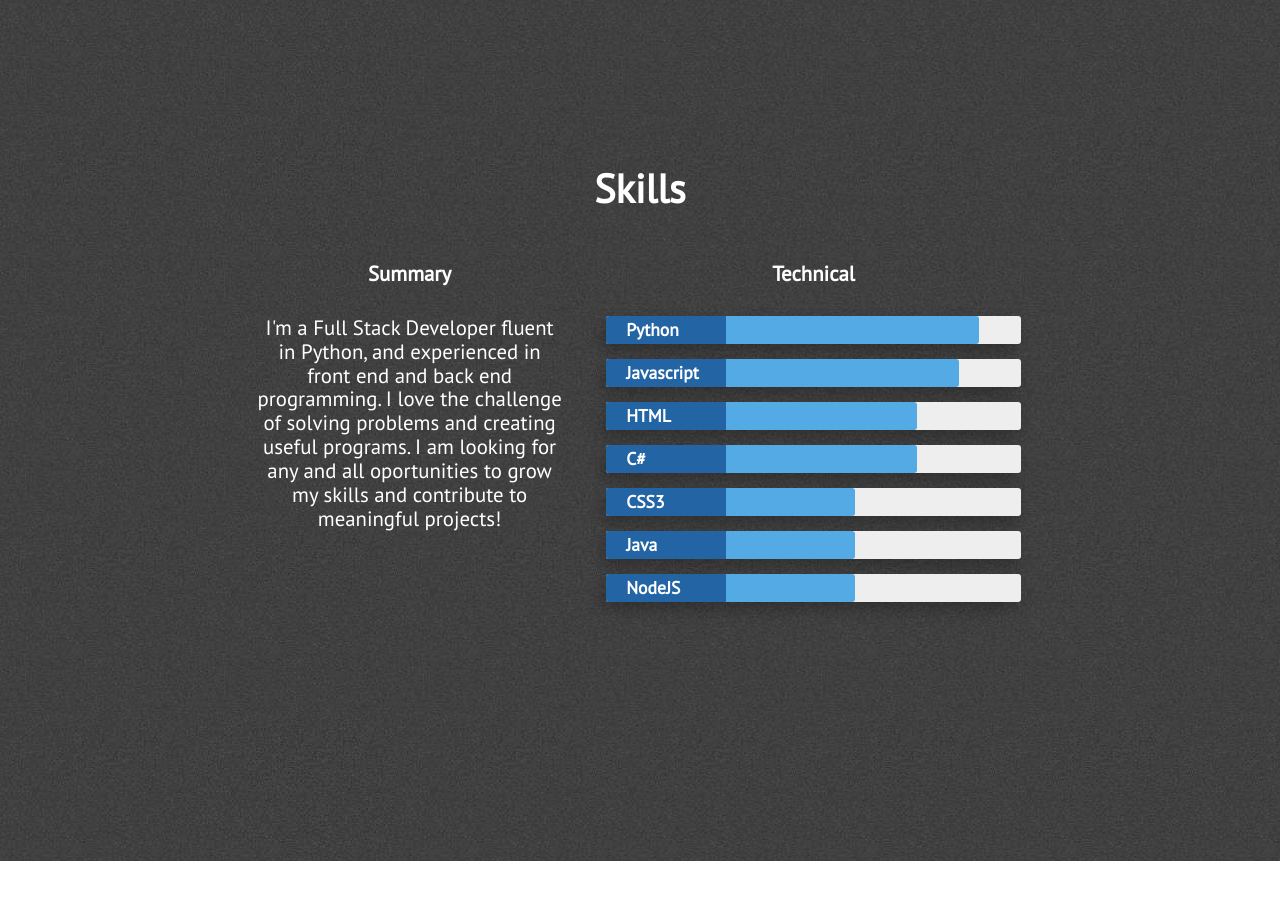
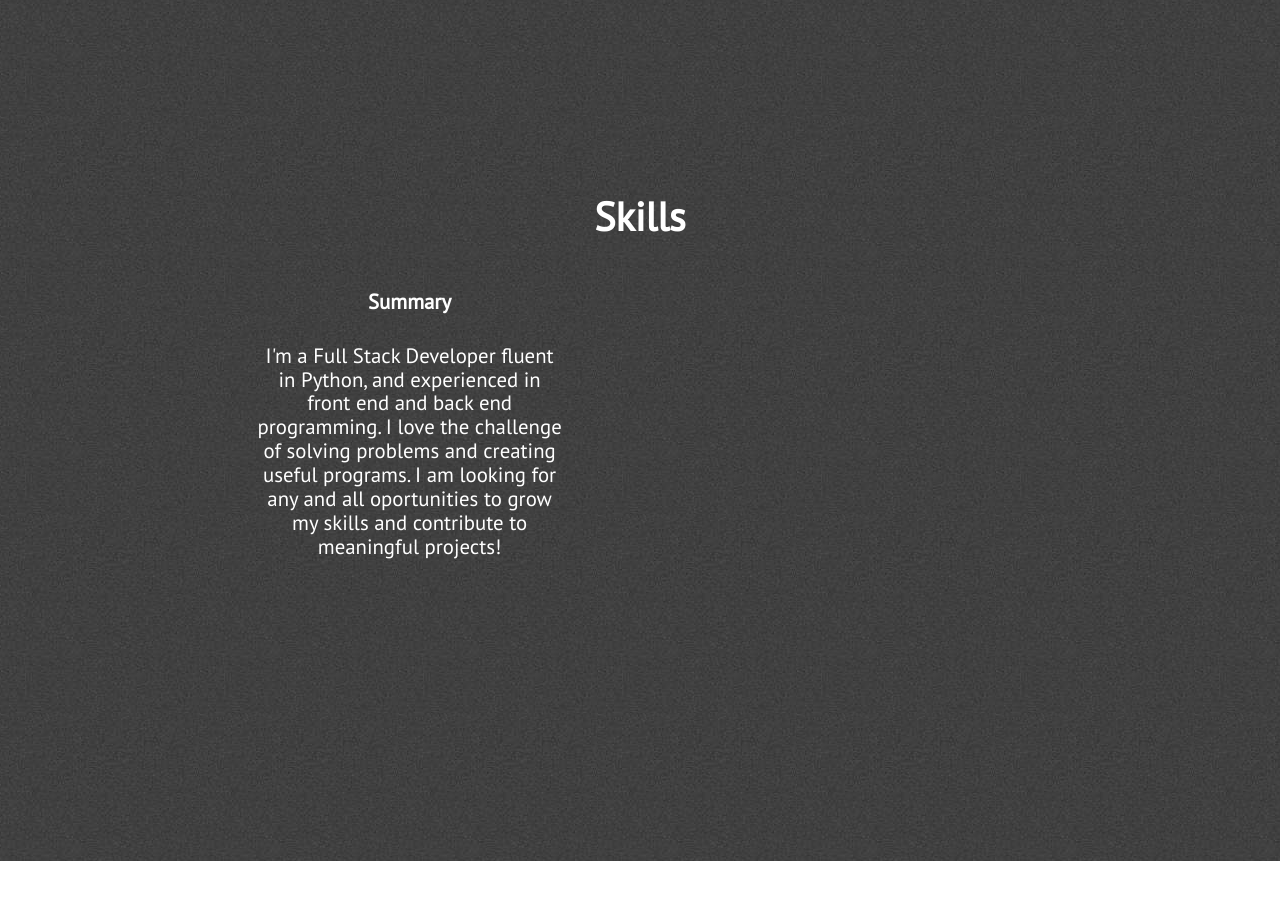
Before and after one commit to DakotaGagne/DakotaGagne.github.io, a Jekyll site: the page built from index.html, in a window 1280 px wide and 900 px high, scrolled down 2417 px. Built offline with Jekyll 4.4.1, drawn with Linux system fonts in a browser that asks for light colours; nearby versions of some CDN libraries.

Commit message:
Removed Skills Bar

```diff
--- a/_includes/skills.html
+++ b/_includes/skills.html
@@ -11,46 +11,45 @@
                         I'm a Full Stack Developer fluent in Python, and experienced in front end and back end programming. I love the challenge of solving problems and creating useful programs. I am looking for any and all oportunities to grow my skills and contribute to meaningful projects!
                     </p>
                 </div>
-                <div class="technical-skills">
+                <!-- <div class="technical-skills">
                     <h3 class="center-align skills-subsection">Technical</h3>
                     <div class="progress-bars">
                         <div class="skillbar clearfix " data-percent="90%">
                             <div class="skillbar-title" style="background: #266fb7;"><span>Python</span></div>
                             <div class="skillbar-bar" style="background: #54aae4;"></div>
-                        </div> <!-- End Skill Bar -->
+                        </div>
 
                         <div class="skillbar clearfix " data-percent="85%">
                             <div class="skillbar-title" style="background: #266fb7;"><span>Javascript</span></div>
                             <div class="skillbar-bar" style="background: #54aae4;"></div>
-                        </div> <!-- End Skill Bar -->
-
+                        </div>
                         <div class="skillbar clearfix " data-percent="75%">
                             <div class="skillbar-title" style="background: #266fb7;"><span>HTML</span></div>
                             <div class="skillbar-bar" style="background: #54aae4"></div>
-                        </div> <!-- End Skill Bar -->
+                        </div>
 
                         <div class="skillbar clearfix " data-percent="75%">
                             <div class="skillbar-title" style="background: #266fb7;"><span>C#</span></div>
                             <div class="skillbar-bar" style="background: #54aae4;"></div>
-                        </div> <!-- End Skill Bar -->
+                        </div>
 
                         <div class="skillbar clearfix " data-percent="60%">
                             <div class="skillbar-title" style="background: #266fb7;"><span>CSS3</span></div>
                             <div class="skillbar-bar" style="background: #54aae4;"></div>
-                        </div> <!-- End Skill Bar -->
+                        </div>
 
                         <div class="skillbar clearfix " data-percent="60%">
                             <div class="skillbar-title" style="background: #266fb7"><span>Java</span></div>
                             <div class="skillbar-bar" style="background: #54aae4"></div>
-                        </div> <!-- End Skill Bar -->
+                        </div>
 
                         <div class="skillbar clearfix " data-percent="60%">
                             <div class="skillbar-title" style="background: #266fb7"><span>NodeJS</span></div>
                             <div class="skillbar-bar" style="background: #54aae4;"></div>
-                        </div> <!-- End Skill Bar -->
+                        </div>
 
                     </div>
-                </div>
+                </div> -->
             </div>
         </div>
     </section>
```
